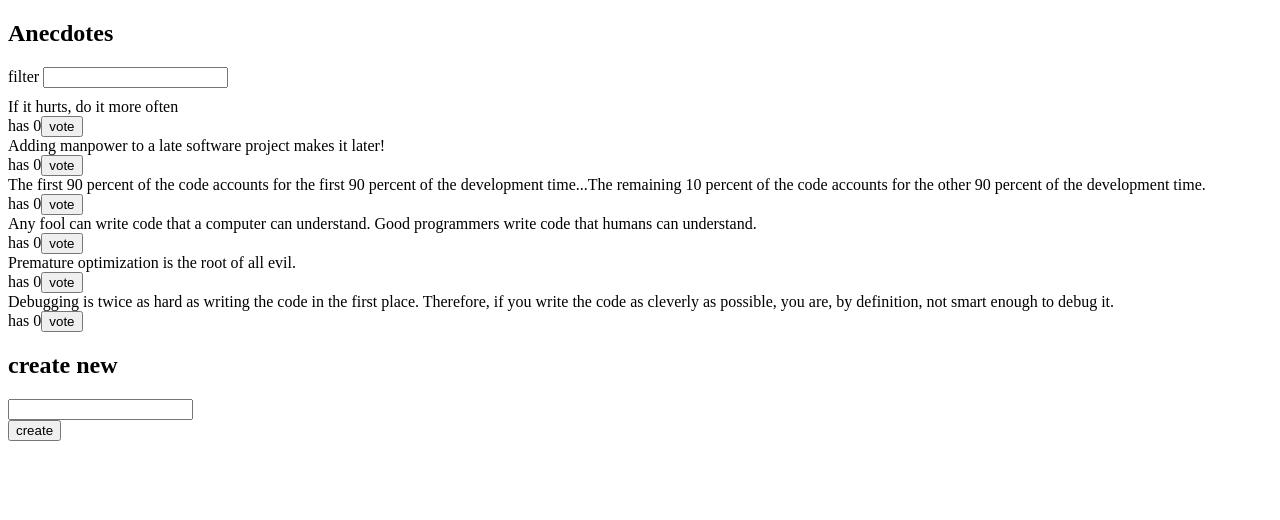
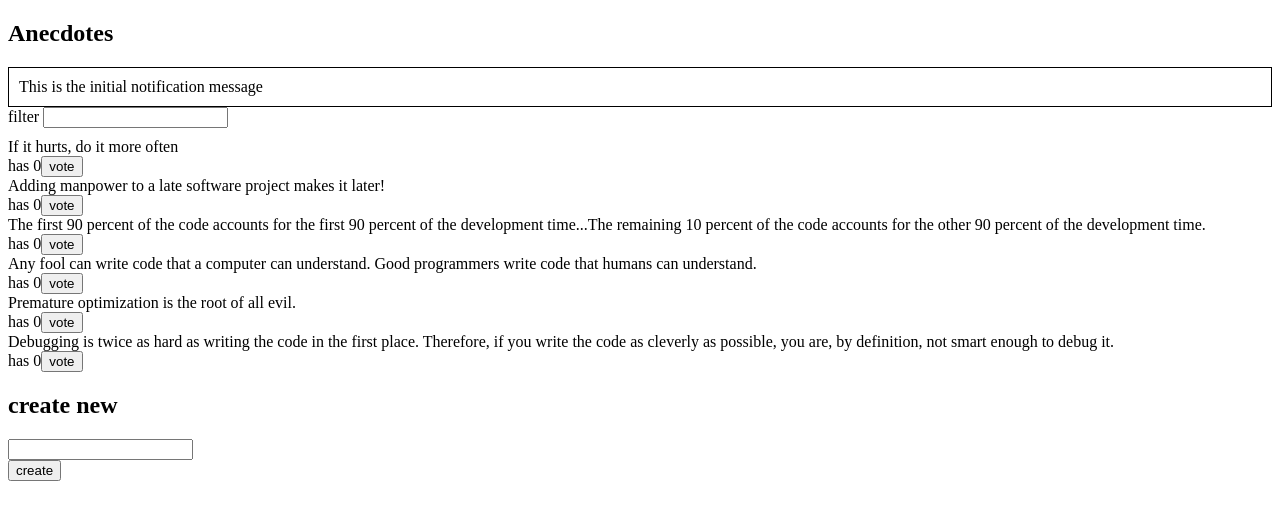
Before and after one commit to zntb/fullstack-open-part6, a React (Vite) app in the folder redux-anecdotes/: page / in a window 1280 px wide. Shown: the top 520 px of the page. Built offline with nearby package versions, Linux system fonts and the light colour scheme.

Commit message:
Add finished exercise 6.12

```diff
--- a/redux-anecdotes/src/App.jsx
+++ b/redux-anecdotes/src/App.jsx
@@ -1,11 +1,13 @@
 import AnecdoteForm from './components/AnecdoteForm';
 import AnecdoteList from './components/AnecdoteList';
 import Filter from './components/Filter';
+import Notification from './components/Notification';
 
 const App = () => {
   return (
     <div>
       <h2>Anecdotes</h2>
+      <Notification />
       <Filter />
       <AnecdoteList />
       <AnecdoteForm />
--- /dev/null
+++ b/redux-anecdotes/src/components/Notification.jsx
@@ -0,0 +1,15 @@
+import { useSelector } from 'react-redux';
+
+const Notification = () => {
+  const notification = useSelector(state => state.notification);
+
+  const style = {
+    border: 'solid',
+    padding: 10,
+    borderWidth: 1,
+  };
+
+  return <div style={style}>{notification}</div>;
+};
+
+export default Notification;
--- /dev/null
+++ b/redux-anecdotes/src/reducers/notificationReducer.js
@@ -0,0 +1,13 @@
+import { createSlice } from '@reduxjs/toolkit';
+
+const notificationSlice = createSlice({
+  name: 'notification',
+  initialState: 'This is the initial notification message',
+  reducers: {
+    setNotification: (state, action) => action.payload,
+    clearNotification: () => '',
+  },
+});
+
+export const { setNotification, clearNotification } = notificationSlice.actions;
+export default notificationSlice.reducer;
--- a/redux-anecdotes/src/store.js
+++ b/redux-anecdotes/src/store.js
@@ -1,11 +1,13 @@
 import { configureStore } from '@reduxjs/toolkit';
 import anecdoteReducer from './reducers/anecdoteReducer';
 import filterReducer from './reducers/filterReducer';
+import notificationReducer from './reducers/notificationReducer';
 
 const store = configureStore({
   reducer: {
     anecdotes: anecdoteReducer,
     filter: filterReducer,
+    notification: notificationReducer,
   },
 });
 
```
Also changed, not shown: redux-anecdotes/src/components/Notification.js (deleted, +0 -14 lines), 2 other files (tests, documents, lock files or other folders).
